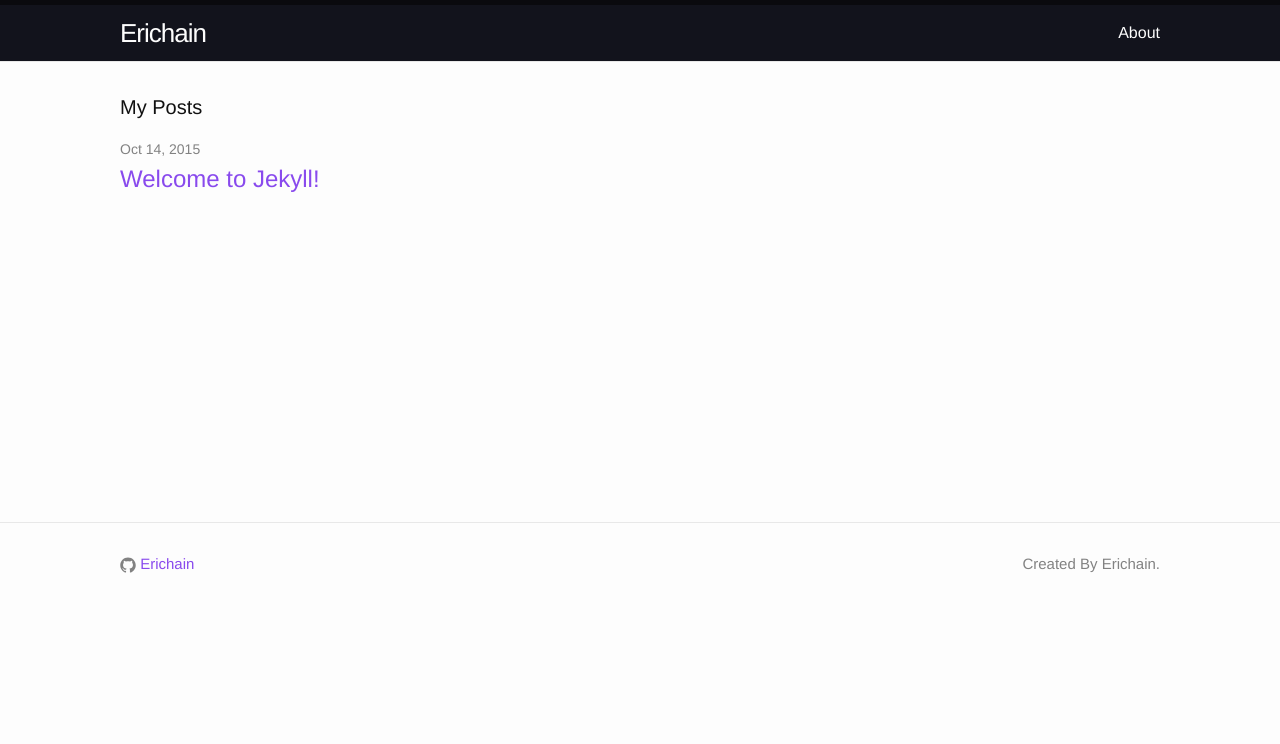
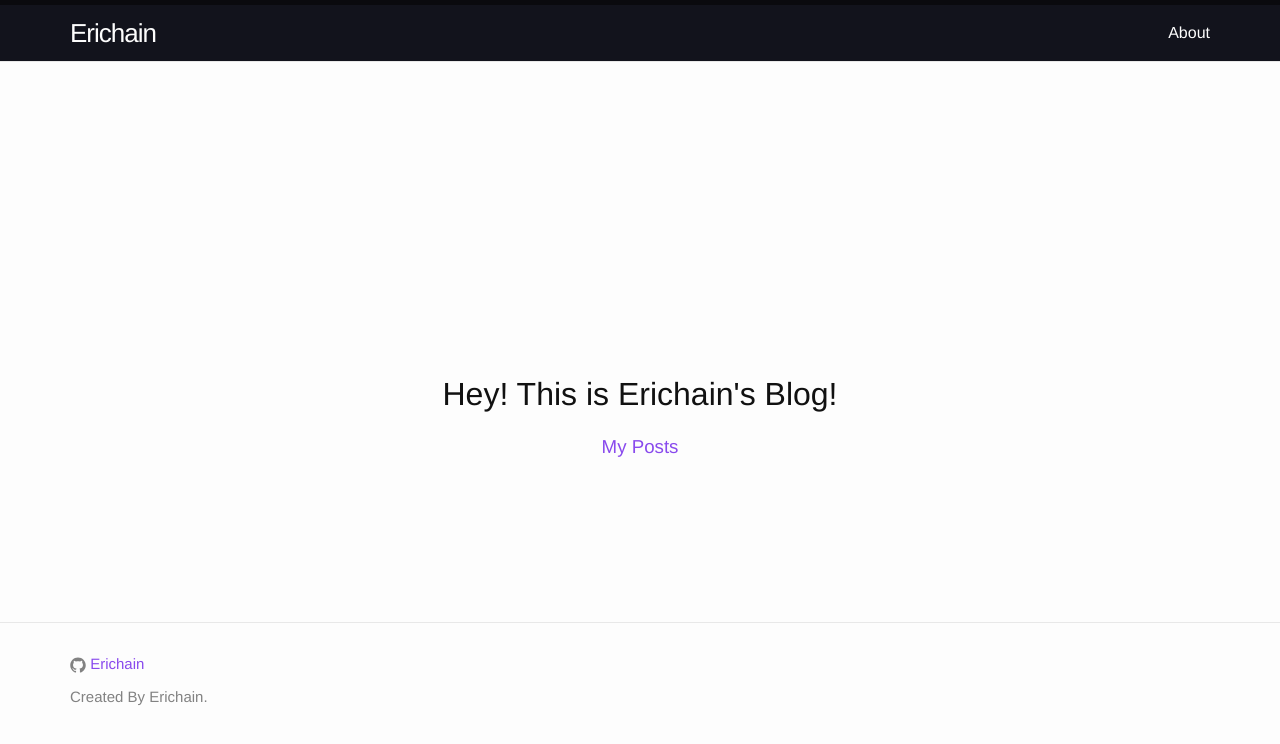
Before and after one commit to KyleYee/Erichain.github.io, a Jekyll site: the page built from index.html, in a window 1280 px wide. Shown: the top 744 px of the page. Built offline with Jekyll 4.4.1, drawn with Linux system fonts in a browser that asks for light colours.

Commit message:
Update home page's style
Signed-off-by: Erichain <jyamol520@gmail.com>

```diff
--- a/_includes/footer.html
+++ b/_includes/footer.html
@@ -13,16 +13,14 @@
                   <path fill="#828282" d="M7.999,0.431c-4.285,0-7.76,3.474-7.76,7.761 c0,3.428,2.223,6.337,5.307,7.363c0.388,0.071,0.53-0.168,0.53-0.374c0-0.184-0.007-0.672-0.01-1.32 c-2.159,0.469-2.614-1.04-2.614-1.04c-0.353-0.896-0.862-1.135-0.862-1.135c-0.705-0.481,0.053-0.472,0.053-0.472 c0.779,0.055,1.189,0.8,1.189,0.8c0.692,1.186,1.816,0.843,2.258,0.645c0.071-0.502,0.271-0.843,0.493-1.037 C4.86,11.425,3.049,10.76,3.049,7.786c0-0.847,0.302-1.54,0.799-2.082C3.768,5.507,3.501,4.718,3.924,3.65 c0,0,0.652-0.209,2.134,0.796C6.677,4.273,7.34,4.187,8,4.184c0.659,0.003,1.323,0.089,1.943,0.261 c1.482-1.004,2.132-0.796,2.132-0.796c0.423,1.068,0.157,1.857,0.077,2.054c0.497,0.542,0.798,1.235,0.798,2.082 c0,2.981-1.814,3.637-3.543,3.829c0.279,0.24,0.527,0.713,0.527,1.437c0,1.037-0.01,1.874-0.01,2.129 c0,0.208,0.14,0.449,0.534,0.373c3.081-1.028,5.302-3.935,5.302-7.362C15.76,3.906,12.285,0.431,7.999,0.431z"/>
                 </svg>
               </span>
-
               <span class="username">{{ site.github_username }}</span>
             </a>
           </li>
+            <li>
+                <p class="text">{{ site.description }}</p>
+            </li>
           {% endif %}
         </ul>
-      </div>
-
-      <div class="footer-col  footer-col-3">
-        <p class="text">{{ site.description }}</p>
       </div>
     </div>
 
--- a/_sass/_base.scss
+++ b/_sass/_base.scss
@@ -6,6 +6,7 @@ p, blockquote, pre, hr,
 dl, dd, ol, ul, figure {
     margin: 0;
     padding: 0;
+    overflow-x: hidden;
 }
 
 
--- a/_sass/_layout.scss
+++ b/_sass/_layout.scss
@@ -18,8 +18,10 @@
     margin-bottom: 0;
     float: left;
     &,
-    &:visited {
+    &:visited,
+    &:hover {
       color: $background-color;
+      text-decoration: none;
     }
 }
 
@@ -87,15 +89,35 @@
 }
 
 
+/**
+* homepage
+*/
+.home {
+  width: $content-width;
+}
+.center-block {
+  position: absolute;
+  width: 600px;
+  height: auto;
+  padding: 20px 0;
+  text-align: center;
+  left: 50%;
+  top: 50%;
+  margin-left: -300px;
+  margin-top: -100px;
+}
+
 
 /**
  * Site footer
  */
 
 .text {
-  text-align: right;
+  text-align: left;
+  padding: 10px 0 0 0;
 }
 .site-footer {
+  height: auto;
     border-top: 1px solid $grey-color-light;
     padding: $spacing-unit 0;
 }
@@ -105,10 +127,11 @@
     margin-bottom: $spacing-unit / 2;
 }
 
-.contact-list,
 .social-media-list {
     list-style: none;
     margin-left: 0;
+    margin-bottom: 0;
+    width: $content-width;
 }
 
 .footer-col-wrapper {
@@ -120,7 +143,7 @@
 
 .footer-col {
     float: left;
-    margin-bottom: $spacing-unit / 2;
+
     padding-left: $spacing-unit / 2;
 }
 
@@ -168,6 +191,7 @@
 .page-content {
     padding: $spacing-unit 0;
     min-height: $minHeight;
+    height: $minHeight;
 }
 
 .page-heading {
--- a/css/main.scss
+++ b/css/main.scss
@@ -23,8 +23,8 @@ $grey-color-light: lighten($grey-color, 40%);
 $grey-color-dark:  darken($grey-color, 25%);
 
 // Width of the content area
-$content-width:    1100px;
-$minHeight:        400px;
+$content-width:    1200px;
+$minHeight:        500px;
 
 $on-palm:          600px;
 $on-laptop:        800px;
--- a/index.html
+++ b/index.html
@@ -3,19 +3,13 @@ layout: default
 ---
 
 <div class="home">
-
-  <h1 class="page-heading">My Posts</h1>
-
-  <ul class="post-list">
-    {% for post in site.posts %}
-      <li>
-        <span class="post-meta">{{ post.date | date: "%b %-d, %Y" }}</span>
-
-        <h2>
-          <a class="post-link" href="{{ post.url | prepend: site.baseurl }}">{{ post.title }}</a>
-        </h2>
-      </li>
-    {% endfor %}
-  </ul>
+    <div class="center-block">
+        <h1>
+            Hey! This is Erichain's Blog!
+        </h1>
+        <h3>
+            <a href="myposts.html" class="myposts">My Posts</a>
+        </h3>
+    </div>
 
 </div>
```
Also changed, not shown: myposts.html (added, +12 -0 lines).
